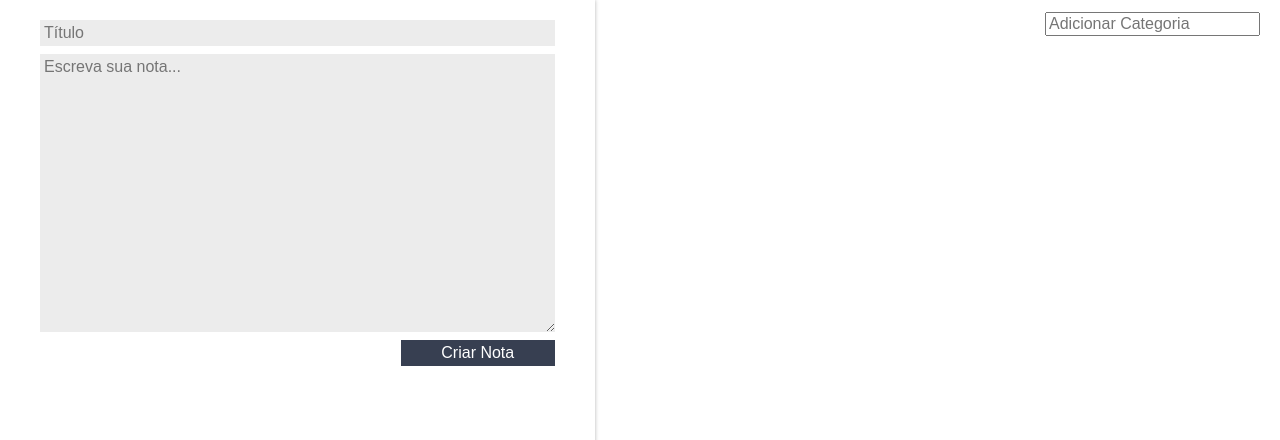
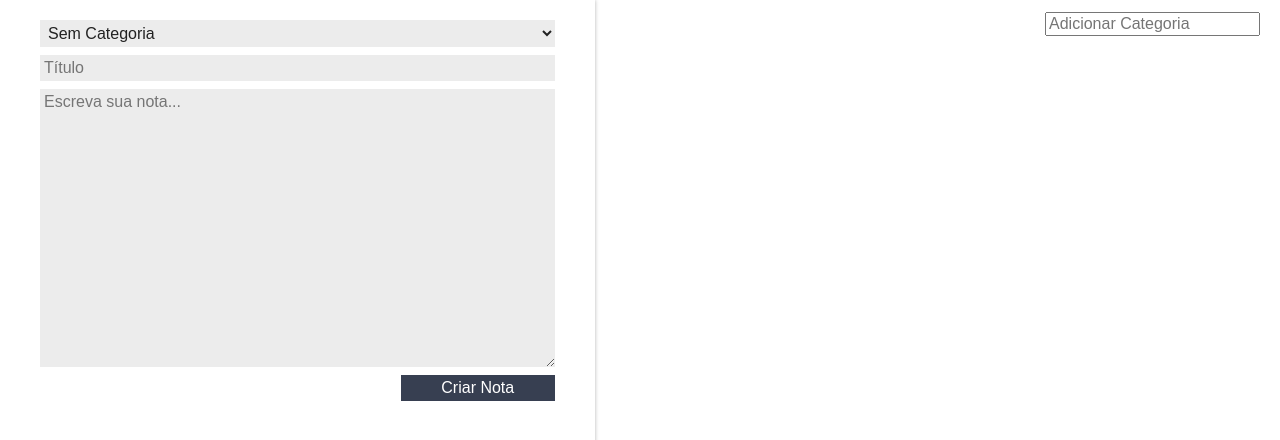
Before and after one commit to luigi-moretti/react01_alura, a React (Create React App) app in the folder ceep/: page / in a window 1280 px wide. Shown: the top 440 px of the page. Built offline with nearby package versions, Linux system fonts and the light colour scheme.

Commit message:
Adicionando Categoria às Notas

```diff
--- a/ceep/src/App.js
+++ b/ceep/src/App.js
@@ -15,8 +15,8 @@ class App extends Component{
     };
   }
 
-  criarNota(titulo, texto){
-    const novaNota = {titulo, texto};
+  criarNota(categoria, titulo, texto){
+    const novaNota = {categoria, titulo, texto};
     const novoArrayNotas = [...this.state.notas,novaNota];
     const novoEstado = {
       notas:novoArrayNotas
@@ -39,7 +39,9 @@ class App extends Component{
   render(){
     return (
       <section className="conteudo">
-        <FormularioCadastro criarNota={this.criarNota.bind(this)} />
+        <FormularioCadastro
+          categorias={this.state.categorias}
+          criarNota={this.criarNota.bind(this)} />
         <main className="conteudo-principal">
           <ListaDeCategorias
             adicionarCategoria={this.adicionarCategoria.bind(this)}
--- a/ceep/src/components/CardNota/CardNota.jsx
+++ b/ceep/src/components/CardNota/CardNota.jsx
@@ -15,6 +15,7 @@ class CardNota extends Component {
           <h3 className="card-nota_titulo">{this.props.titulo}</h3>
         { /* <img src={deleteSVG} /> */}
           <DeleteSVG onClick={this.apagar.bind(this)} />
+          <h4>{this.props.categoria}</h4>
         </header>
     <p className="card-nota_texto">{this.props.texto}</p>
       </section>
--- a/ceep/src/components/FormularioCadastro/FormularioCadastro.jsx
+++ b/ceep/src/components/FormularioCadastro/FormularioCadastro.jsx
@@ -6,6 +6,7 @@ class FormularioCadastro extends Component {
     super(props);
     this.titulo = "";
     this.texto = "";
+    this.categoria="Sem Categoria";
   }
 
   _handleMudancaTitulo(evento){
@@ -18,10 +19,15 @@ class FormularioCadastro extends Component {
     this.texto = evento.target.value;
   }
 
+  _handleMudancaCategoria(evento){
+    evento.stopPropagation();
+    this.categoria = evento.target.value;
+  }
+
   _criarNota(evento){
     evento.preventDefault();
     evento.stopPropagation();
-    this.props.criarNota(this.titulo, this.texto);
+    this.props.criarNota(this.categoria, this.titulo, this.texto);
   }
 
 
@@ -31,6 +37,18 @@ class FormularioCadastro extends Component {
         className="form-cadastro"
         onSubmit={this._criarNota.bind(this)}
       >
+        <select
+          className="form-cadastro_input"
+          onChange={this._handleMudancaCategoria.bind(this)}>
+            <option defaultChecekd={true}>Sem Categoria</option>
+          {
+            this.props.categorias.map((categoria)=>{
+              return(
+                <option>{categoria}</option>
+              );
+            })
+          }
+        </select>
         <input
           type="text"
           placeholder="Título"
--- a/ceep/src/components/ListaDeNotas/ListaDeNotas.jsx
+++ b/ceep/src/components/ListaDeNotas/ListaDeNotas.jsx
@@ -11,6 +11,7 @@ class ListaDeNotas extends Component {
               <CardNota
                 indice = {index}
                 apagarNota={this.props.apagarNota}
+                categoria={nota.categoria}
                 titulo={nota.titulo}
                 texto={nota.texto}
               />
```
